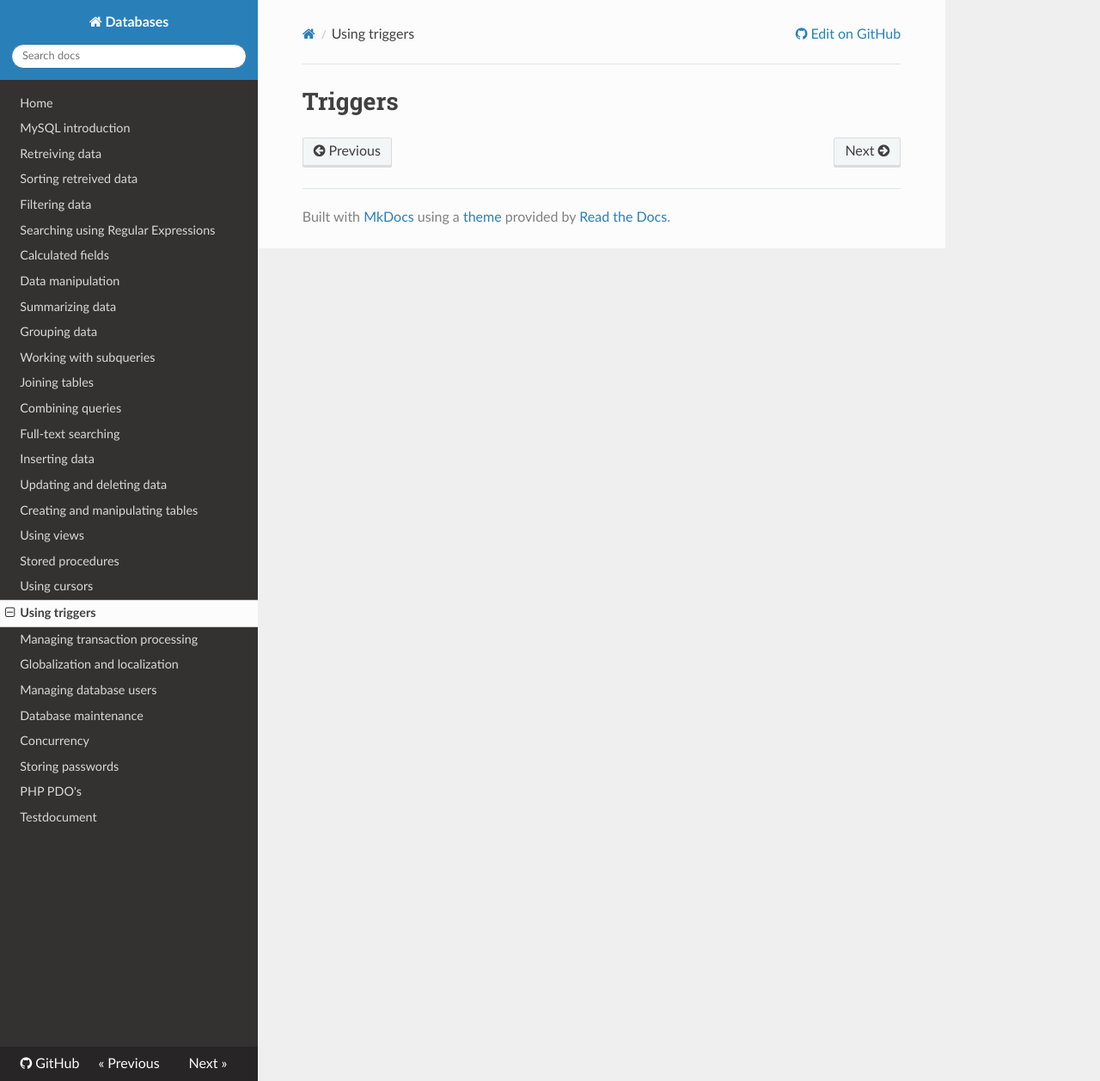
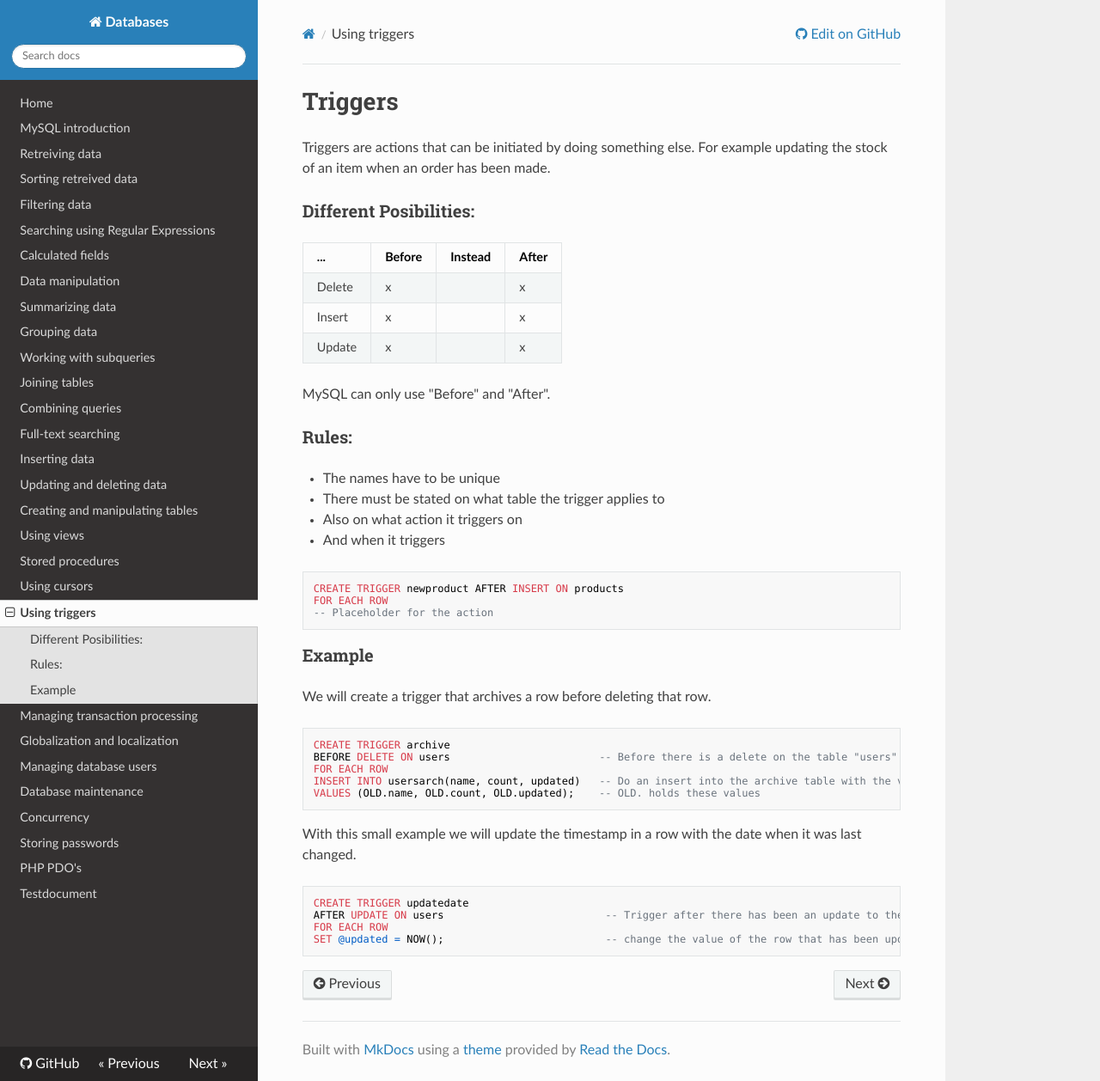
Before and after one commit to sillevl/course-databases, an MkDocs documentation site: the page built from docs/triggers.md, in a window 1280 px wide and 1258 px high. Shown: the whole window at 86% size. Built offline with MkDocs 1.6.1, drawn with Linux system fonts in a browser that asks for light colours; nearby versions of some CDN libraries; old or Windows-style settings are respelled for this version of MkDocs.

Commit message:
Update triggers.md

````diff
--- a/docs/triggers.md
+++ b/docs/triggers.md
@@ -1 +1,47 @@
 # Triggers
+
+Triggers are actions that can be initiated by doing something else. For example updating the stock of an item when an order has been made.
+
+
+###Different Posibilities:
+|...|Before|Instead|After|
+|---|---|---|---|
+|Delete|x||x|
+|Insert|x||x|
+|Update|x||x|
+
+MySQL can only use "Before" and "After".
+
+###Rules:
+
+- The names have to be unique
+- There must be stated on what table the trigger applies to
+- Also on what action it triggers on
+- And when it triggers
+
+```sql
+CREATE TRIGGER newproduct AFTER INSERT ON products
+FOR EACH ROW
+-- Placeholder for the action
+```
+
+###Example
+
+We will create a trigger that archives a row before deleting that row.
+
+```sql
+CREATE TRIGGER archive
+BEFORE DELETE ON users                        -- Before there is a delete on the table "users"
+FOR EACH ROW
+INSERT INTO usersarch(name, count, updated)   -- Do an insert into the archive table with the values that will be deleted
+VALUES (OLD.name, OLD.count, OLD.updated);    -- OLD. holds these values
+```
+
+With this small example we will update the timestamp in a row with the date when it was last changed.
+
+```sql
+CREATE TRIGGER updatedate
+AFTER UPDATE ON users                          -- Trigger after there has been an update to the table "users"
+FOR EACH ROW
+SET @updated = NOW();                          -- change the value of the row that has been updated to NOW() (Current date/time)
+```
````
